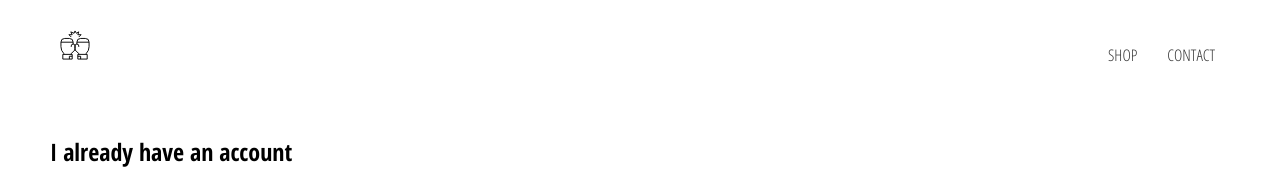
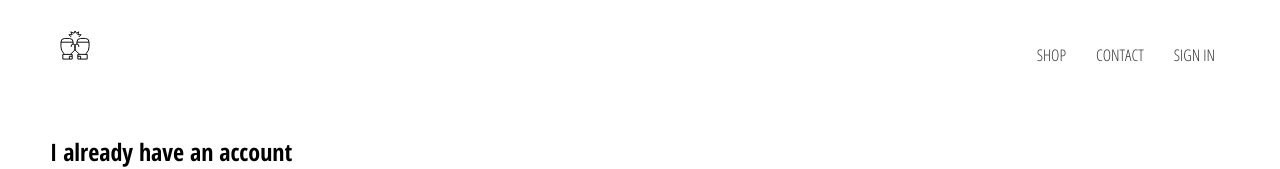
Before and after one commit to golani04/fighters-clothing, a React (Create React App) app: page /signin in a window 1280 px wide. Shown: the top 169 px of the page. Built offline with nearby package versions, Linux system fonts and the light colour scheme; no server answers.

Commit message:
show if user is signed in or sign out

```diff
--- a/src/components/header/header.component.jsx
+++ b/src/components/header/header.component.jsx
@@ -2,9 +2,11 @@
 
 import { Link } from 'react-router-dom';
 import { ReactComponent as Logo } from './../../assets/boxing_gloves.svg';
+import { auth } from '../../firebase/firebase.utils';
+
 import './header.styles.scss';
 
-const Header = () => (
+const Header = ({ currentUser }) => (
 	<header className="main-header">
 		<Link className="logo-container" to="/">
 			<Logo className="logo" />
@@ -16,6 +18,15 @@
 			<Link className="option" to="/contact">
 				contact
 			</Link>
+			{currentUser ? (
+				<div className="option" onClick={() => auth.signOut()}>
+					Sign out
+				</div>
+			) : (
+				<Link className="option" to="signin">
+					Sign in
+				</Link>
+			)}
 		</nav>
 	</header>
 );
--- a/src/components/header/header.styles.scss
+++ b/src/components/header/header.styles.scss
@@ -21,6 +21,7 @@
 		.option {
 			text-transform: uppercase;
 			padding: 10px 15px;
+			cursor: pointer;
 		}
 	}
 }
```
